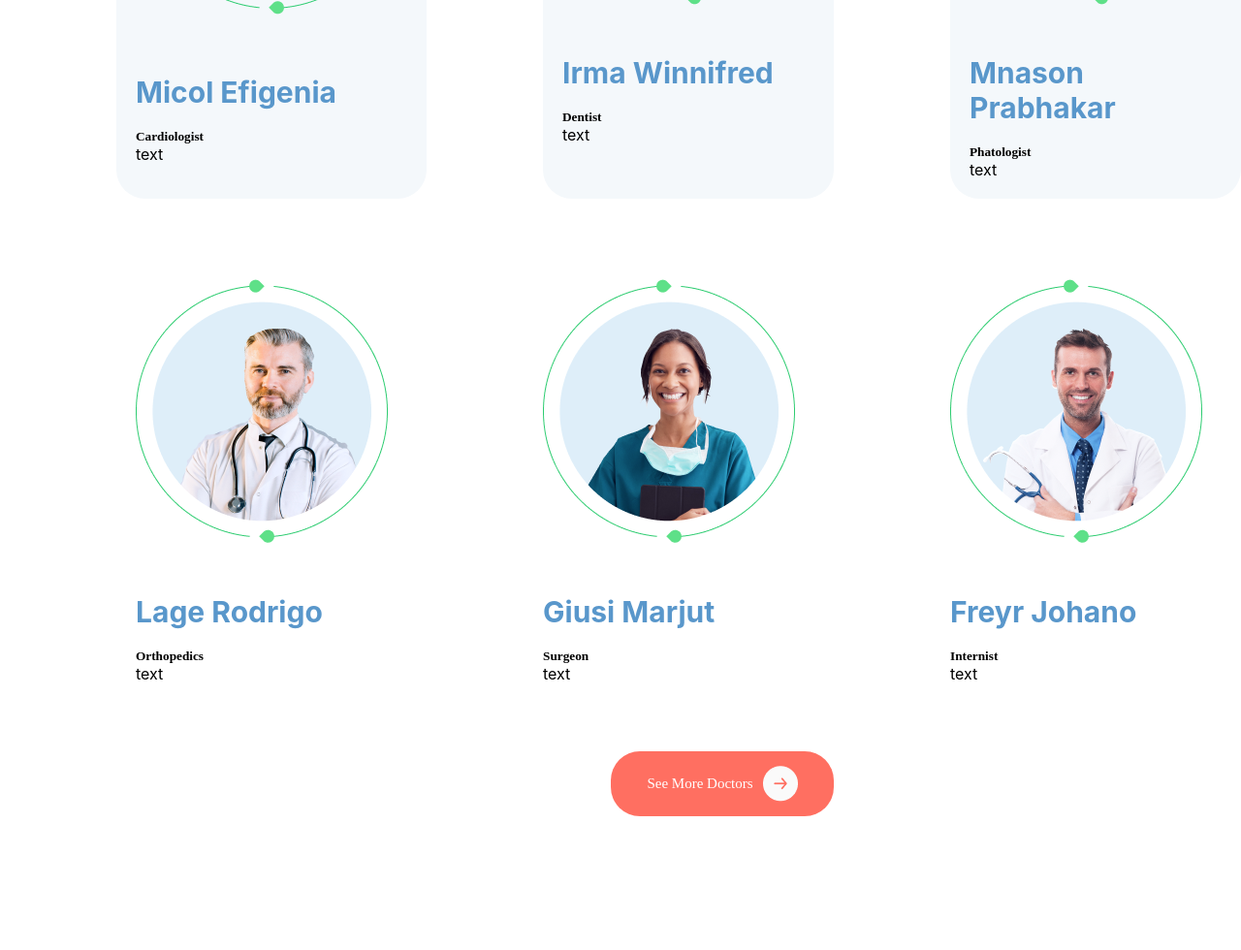
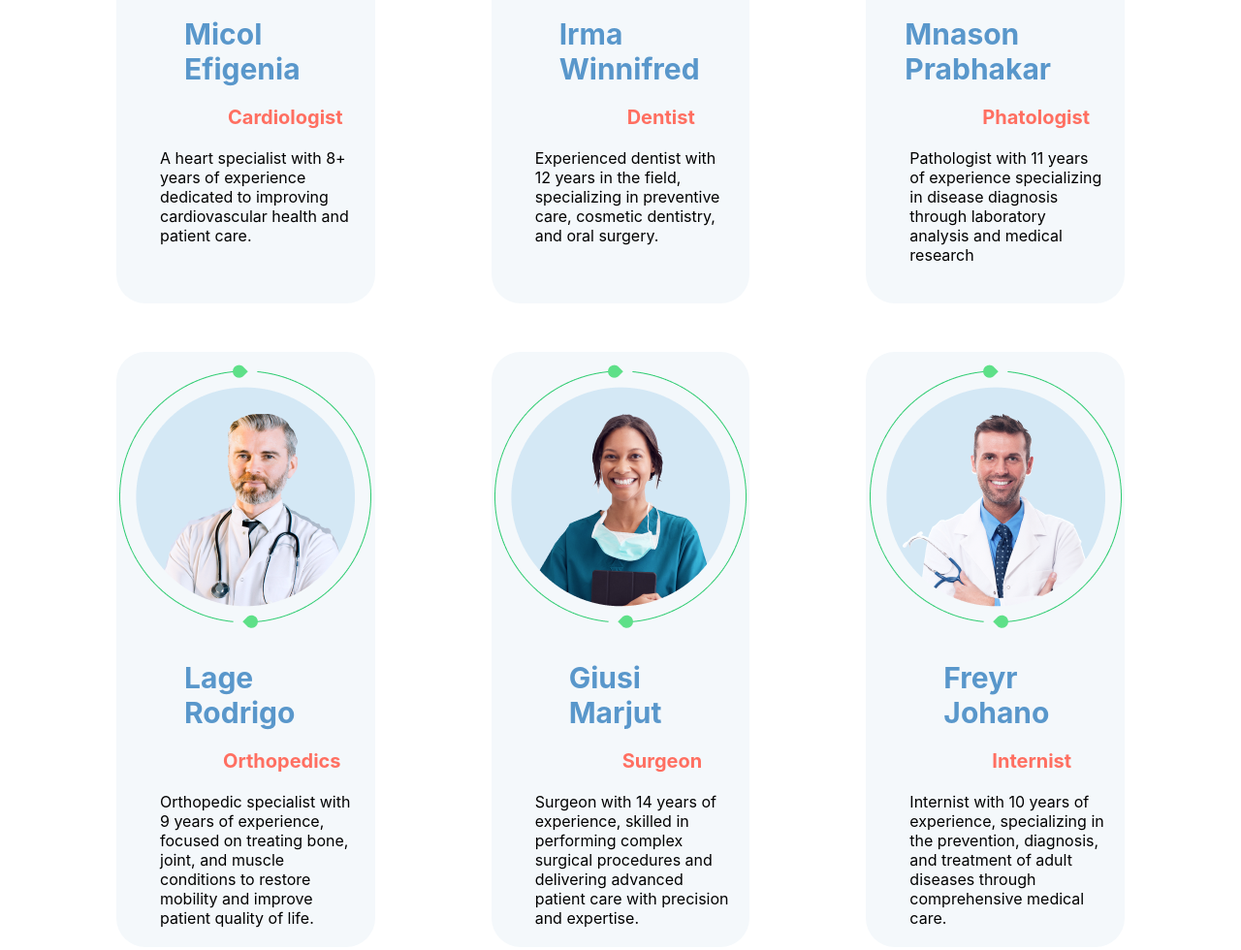
Before and after one commit to Oussamaycode/NLCLINIQUE-V2, a plain HTML site: page home.html in a window 1280 px wide. Shown: the part 3746-4726 px from the top of the page at 97% size. Before the commit the page ends 4638 px from the top, so only its background shows below. Drawn offline with Linux system fonts and the light colour scheme.

Commit message:
doctors section completed

```diff
--- a/home.html
+++ b/home.html
@@ -222,7 +222,7 @@
                     <div class="dcard1text">
                         <h4>Micol Efigenia</h4>
                         <h5>Cardiologist</h5>
-                        <p>text</p>
+                        <p>A heart specialist with 8+ years of experience dedicated to improving cardiovascular health and patient care.</p>
                     </div>
                     </div>
                     <div class="dcard2">
@@ -232,7 +232,7 @@
                     <div class="dcard2text">
                         <h4>Irma Winnifred</h4>
                         <h5>Dentist</h5>
-                        <p>text</p>
+                        <p>Experienced dentist with 12 years in the field, specializing in preventive care, cosmetic dentistry, and oral surgery.</p>
                     </div>
                     </div>
                     <div class="dcard3">
@@ -242,7 +242,7 @@
                     <div class="dcard3text">
                         <h4>Mnason Prabhakar</h4>
                         <h5>Phatologist</h5>
-                        <p>text</p>
+                        <p>Pathologist with 11 years of experience specializing in disease diagnosis through laboratory analysis and medical research</p>
                         <p></p>
                         <p></p>
                     </div>
@@ -257,7 +257,7 @@
                     <div class="dcard4text">
                         <h4>Lage Rodrigo</h4>
                         <h5>Orthopedics</h5>
-                        <p>text</p>
+                        <p>Orthopedic specialist with 9 years of experience, focused on treating bone, joint, and muscle conditions to restore mobility and improve patient quality of life.</p>
                     </div>
                     </div>
                     <div class="dcard5">
@@ -267,7 +267,7 @@
                     <div class="dcard5text">
                         <h4>Giusi Marjut</h4>
                         <h5>Surgeon</h5>
-                        <p>text</p>
+                        <p>Surgeon with 14 years of experience, skilled in performing complex surgical procedures and delivering advanced patient care with precision and expertise.</p>
                     </div>
                     </div>
                     <div class="dcard6">
@@ -277,7 +277,7 @@
                     <div class="dcard6text">
                         <h4>Freyr Johano</h4>
                         <h5>Internist</h5>
-                        <p>text</p>
+                        <p>Internist with 10 years of experience, specializing in the prevention, diagnosis, and treatment of adult diseases through comprehensive medical care.</p>
                     </div>
                     </div>
                 </div>
--- a/style.css
+++ b/style.css
@@ -8,15 +8,21 @@ p{
 h1{
   font-family: "Inter", sans-serif;
 }
+
+h6{
+font-family: "Inter", sans-serif;
+}
+
+h4{
+  font-family: "Inter", sans-serif;
+}
+h5{
+   font-family: "Inter", sans-serif;
+}
 .acceuil{
   background-image: url("images/Frame\ 1000002035.png");
 }
-h6{
-font-family: "Inter", sans-serif;
-}
-h4{
-  font-family: "Inter", sans-serif;
-}
+
 .menu{
   display: flex;
   justify-content: center;
@@ -483,8 +489,10 @@ h4{
 }
 .dcard1images{
   display: flex;
-  padding: 30px;
+  justify-content: center;
+  align-items: center;
 }
+
 .dcard2{
   background-color:#f4f8fb;
   margin-top: 50px;
@@ -493,9 +501,8 @@ h4{
 }
 .dcard2images{
   display: flex;
-  justify-content: space-between;
+  justify-content: center;
   align-items: center;
-  padding:20px;
 }
 .dcard3{
   background-color: #f4f8fb;
@@ -506,10 +513,11 @@ h4{
 }
 .dcard3images{
   display: flex;
-  justify-content: space-between;
+  justify-content: center;
   align-items: center;
-  padding:20px;
 }
+
+
 
 .dcardx3{
   display: flex;
@@ -523,34 +531,32 @@ h4{
 }
 
 .dcard4{
-  background-color: white;
+  background-color: #f4f8fb;
   margin-top: 50px;
   margin-left: 120px;
   width: 400px;
 }
 .dcard4images{
   display: flex;
-  justify-content: space-between;
+  justify-content: center;
   align-items: center;
-  padding:20px;
 }
 
 .dcard5{
-  background-color: white;
+  background-color: #f4f8fb;
   margin-top: 50px;
   margin-left: 120px;
   width: 400px;
 }
 .dcard5images{
   display: flex;
-  justify-content: space-between;
+  justify-content: center;
   align-items: center;
-  padding:20px;
 }
 
 
 .dcard6{
-  background-color: white;
+  background-color: #f4f8fb;
   margin-top: 50px;
   margin-right: 120px;
   margin-left: 120px;
@@ -558,9 +564,8 @@ h4{
 }
 .dcard6images{
   display: flex;
-  justify-content: space-between;
+  justify-content: center;
   align-items: center;
-  padding:20px;
 }
 
 
@@ -589,7 +594,19 @@ h4{
 .dcard1text h4{
   font-size: 30px;
   color:#5997cb;
+  margin-left: 50px;
   margin-bottom: 20px;
+}
+
+.dcard1text h5{
+  font-size: 20px;
+  color: #ff6f61;
+  margin-left: 95px;
+
+}
+.dcard1text p{
+  margin-top: 20px;
+  margin-left: 25px;
 }
 .dcard2text{
   padding: 20px;
@@ -597,16 +614,41 @@ h4{
 .dcard2text h4{
   font-size: 30px;
   color:#5997cb;
+  margin-left: 50px;
   margin-bottom: 20px;
 }
+.dcard2text h5{
+  font-size: 20px;
+  color: #ff6f61;
+  margin-left: 120px;
+
+}
+.dcard2text p{
+  margin-top: 20px;
+  margin-left: 25px;
+}
+
 .dcard3text{
   padding: 20px;
 }
+
+.dcard3text p{
+  margin-top: 20px;
+  margin-left: 25px;
+}
+
 .dcard3text h4{
   font-size: 30px;
   color:#5997cb;
   margin-bottom: 20px;
+  margin-left: 20px;
 }
+.dcard3text h5{
+  font-size: 20px;
+  color: #ff6f61;
+  margin-left: 100px;
+}
+
 .dcard4text{
   padding: 20px;
 }
@@ -614,7 +656,18 @@ h4{
   font-size: 30px;
   color:#5997cb;
   margin-bottom: 20px;
+  margin-left: 50px;
 }
+.dcard4text h5{
+  font-size: 20px;
+  color: #ff6f61;
+  margin-left: 90px;
+}
+.dcard4text p{
+  margin-top: 20px;
+  margin-left: 25px;
+}
+
 .dcard5text{
   padding: 20px;
 }
@@ -622,6 +675,19 @@ h4{
   font-size: 30px;
   color:#5997cb;
   margin-bottom: 20px;
+  margin-left: 60px;
+}
+
+.dcard5text h5{
+  font-size: 20px;
+  color: #ff6f61;
+  margin-left: 115px;
+
+}
+
+.dcard5text p{
+  margin-top: 20px;
+  margin-left: 25px;
 }
 .dcard6text{
   padding: 20px;
@@ -630,4 +696,14 @@ h4{
   font-size: 30px;
   color:#5997cb;
   margin-bottom: 20px;
+  margin-left: 60px;
 }
+.dcard6text h5{
+  font-size: 20px;
+  color: #ff6f61;
+  margin-left: 110px;
+}
+.dcard6text p{
+  margin-top: 20px;
+  margin-left: 25px;
+}
```
